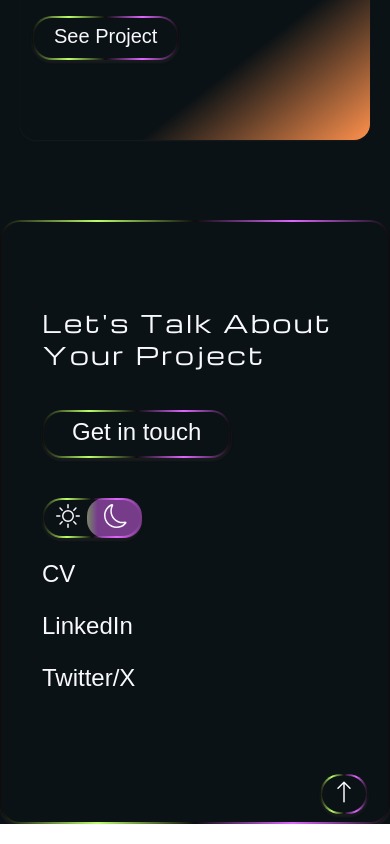
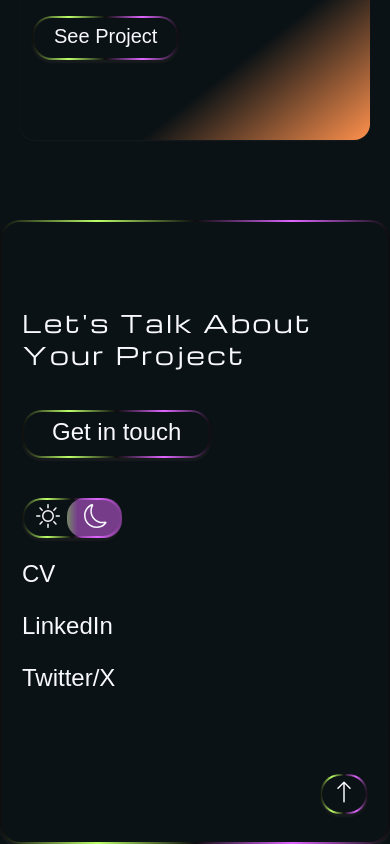
Before and after one commit to Safiyah07/safiyah.dev, a React (Vite) app: page / in a window 390 px wide. Shown: the part 3741-4585 px from the top of the page. Built offline with nearby package versions, Linux system fonts and the light colour scheme; a web font is replaced by a local one.

Commit message:
"Update Footer component: adjust padding and margin styles in two div elements"

```diff
--- a/src/components/Footer.jsx
+++ b/src/components/Footer.jsx
@@ -11,7 +11,7 @@ function Footer() {
 		<section className="pt-20 text-2xl">
 			<Button>
 				<div className="relative">
-					<div className="flex justify-between gap-20 px-16 py-20 md:px-5 sm:px-5 md:flex-col sm:flex-col md:gap-10 sm:gap-10">
+					<div className="flex justify-between gap-20 px-16 py-20 md:px-5 sm:px-0 md:flex-col sm:flex-col md:gap-10 sm:gap-10">
 						<div className="flex flex-col w-3/5 gap-20 md:gap-10 sm:gap-10 md:w-full sm:w-full">
 							<h1 className="tracking-widest md:tracking-wide leading-snug text-[50px] max-md:text-[40px] md:text-[40px] sm:text-2xl capitalize">
 								Let&apos;s talk about your project
@@ -68,7 +68,7 @@ function Footer() {
 
 					<a
 						href="#top"
-						className="flex justify-end cursor-pointer pr-12 md:pr-0 sm:pr-0"
+						className="flex justify-end cursor-pointer pr-12 md:pr-0 sm:pr-0 pb-5"
 					>
 						<Button className={"px-[10px] py-2 rounded-full"}>
 							<BsArrowUp />
```
